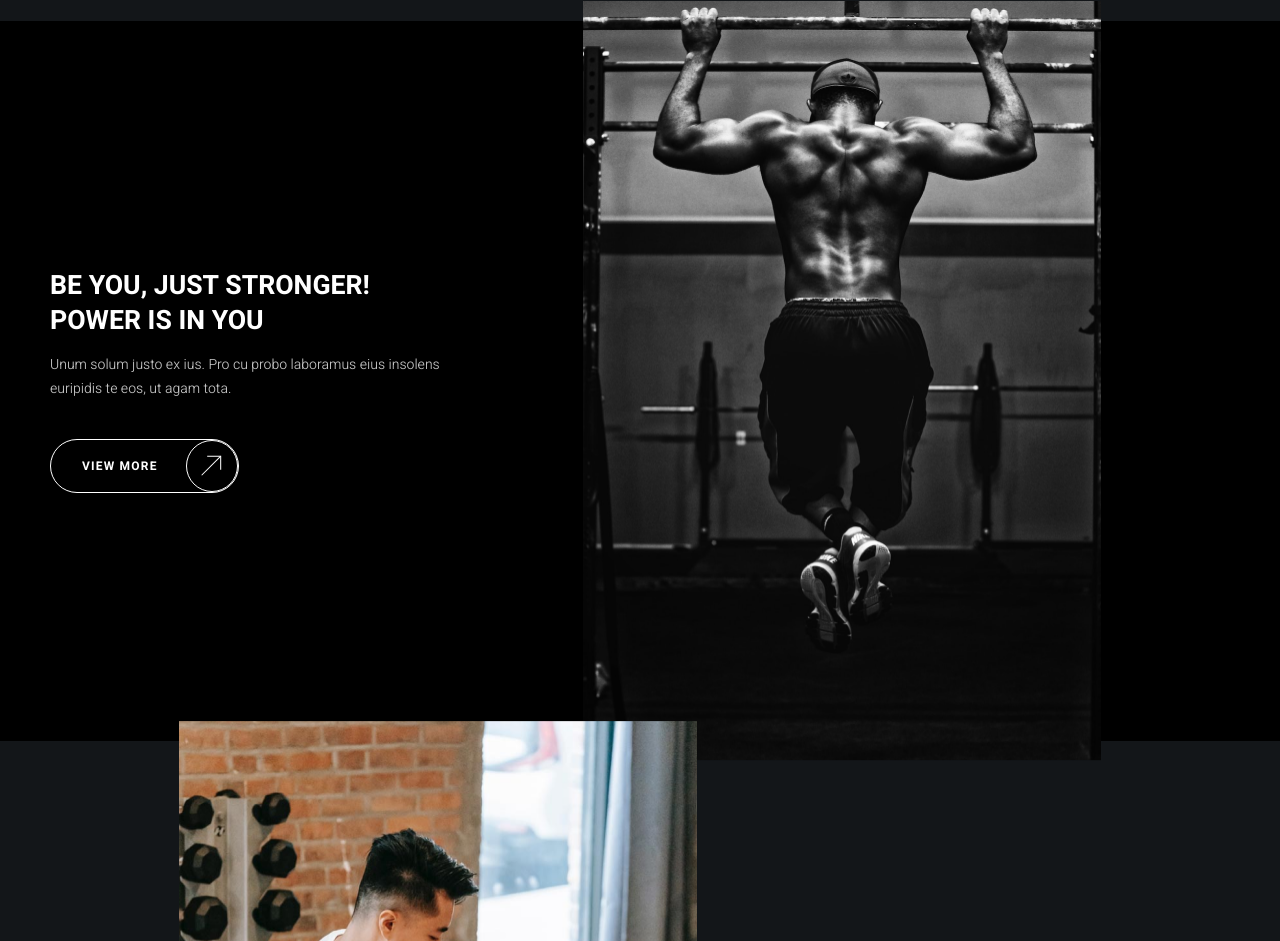
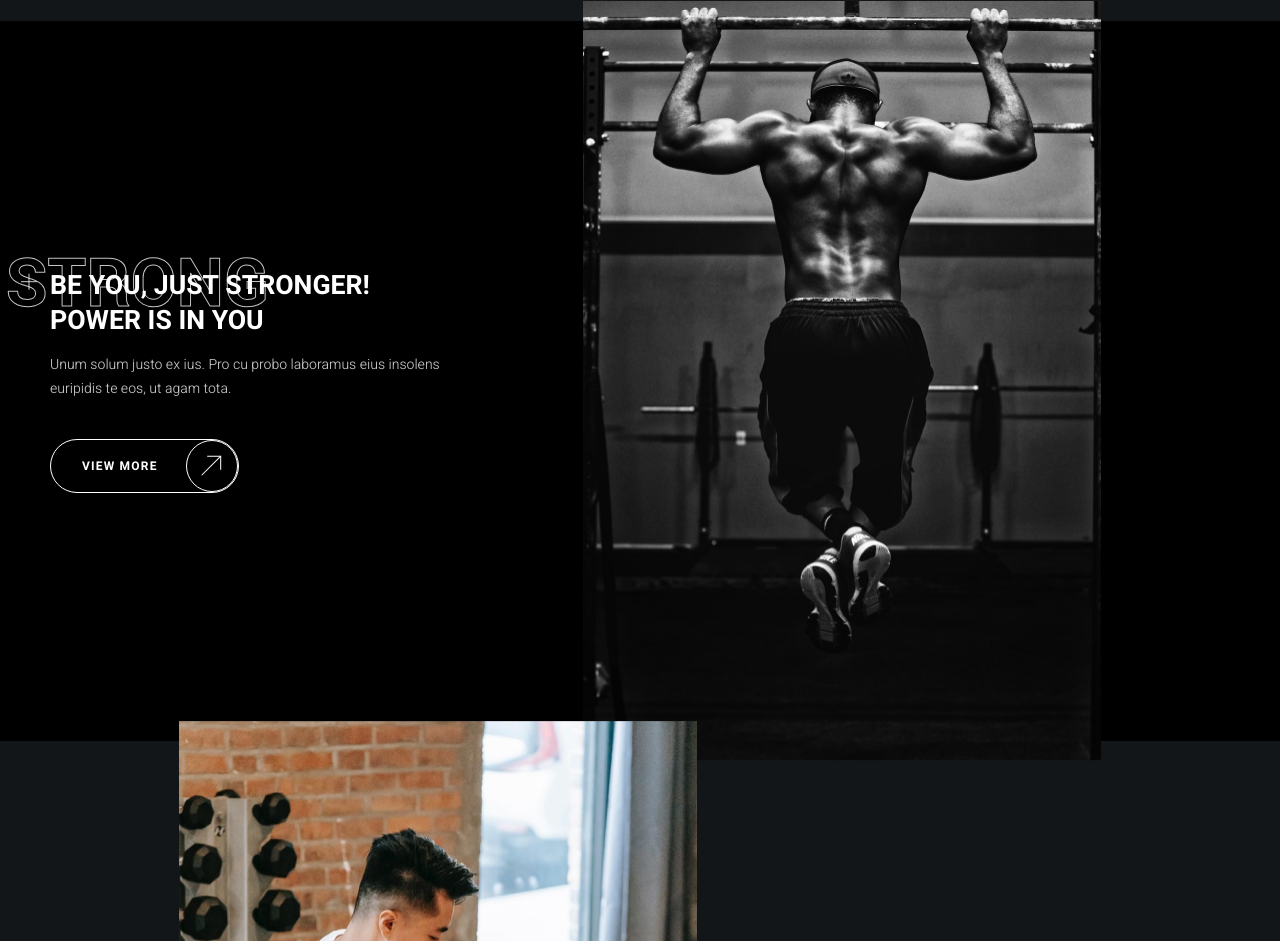
Before and after one commit to SlavaWebDeveloper/CROSSFIT, a website: page src/index.html in a window 1280 px wide. Shown: the part 779-1720 px from the top of the page. Drawn offline with nearby package versions, Linux system fonts and the light colour scheme; files that its build step writes are made by us from their sources.

Commit message:
rewrite (separately scss backdrop-title and input) and added styles section join-us

```diff
--- a/src/styles/style.scss
+++ b/src/styles/style.scss
@@ -10,8 +10,12 @@
 
 @import
   'blocks/button',
+  'blocks/backdrop-title',
+  'blocks/input',
   'blocks/header',
   'blocks/banner',
   'blocks/motivation',
   'blocks/motivation-card',
-  'blocks/training-types'
+  'blocks/training-types',
+  'blocks/join-us',
+  'blocks/join-us-form'
```
